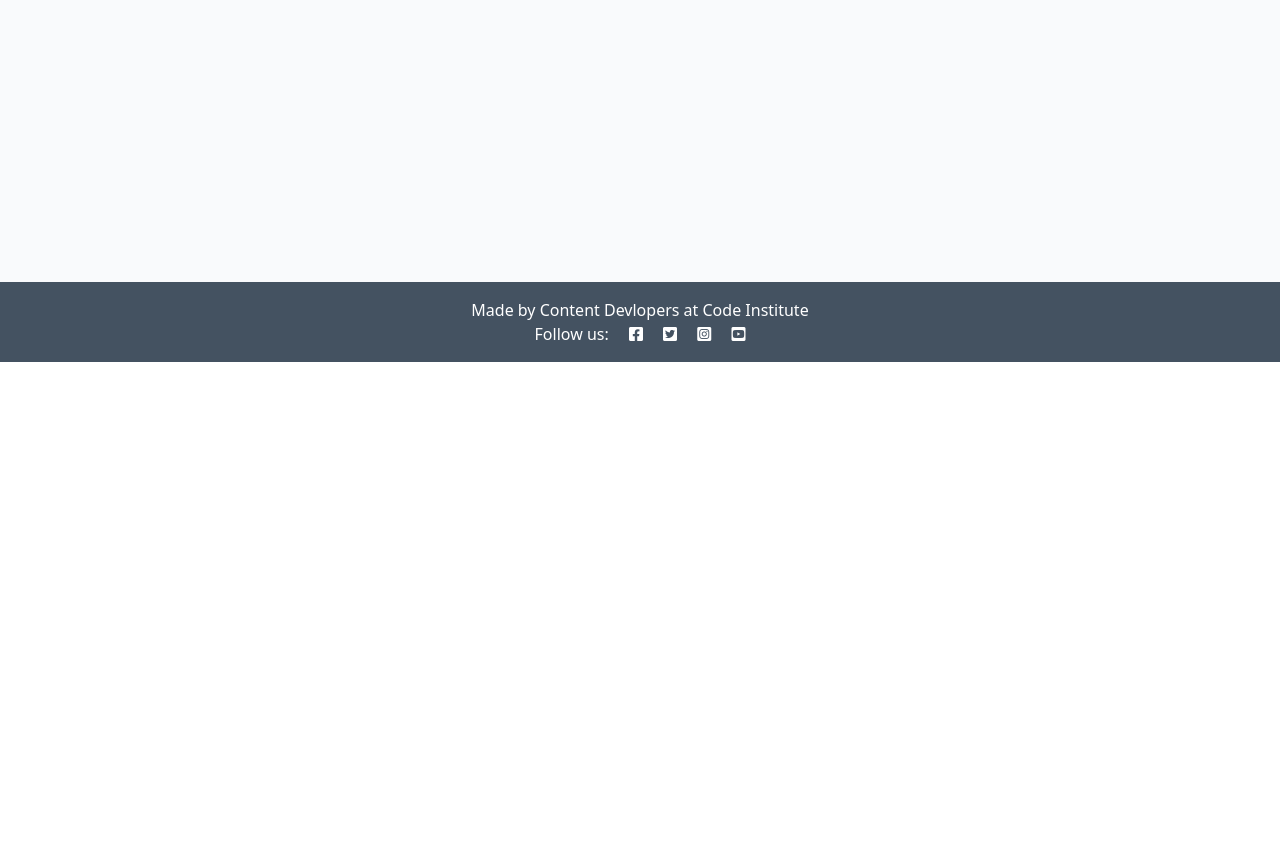
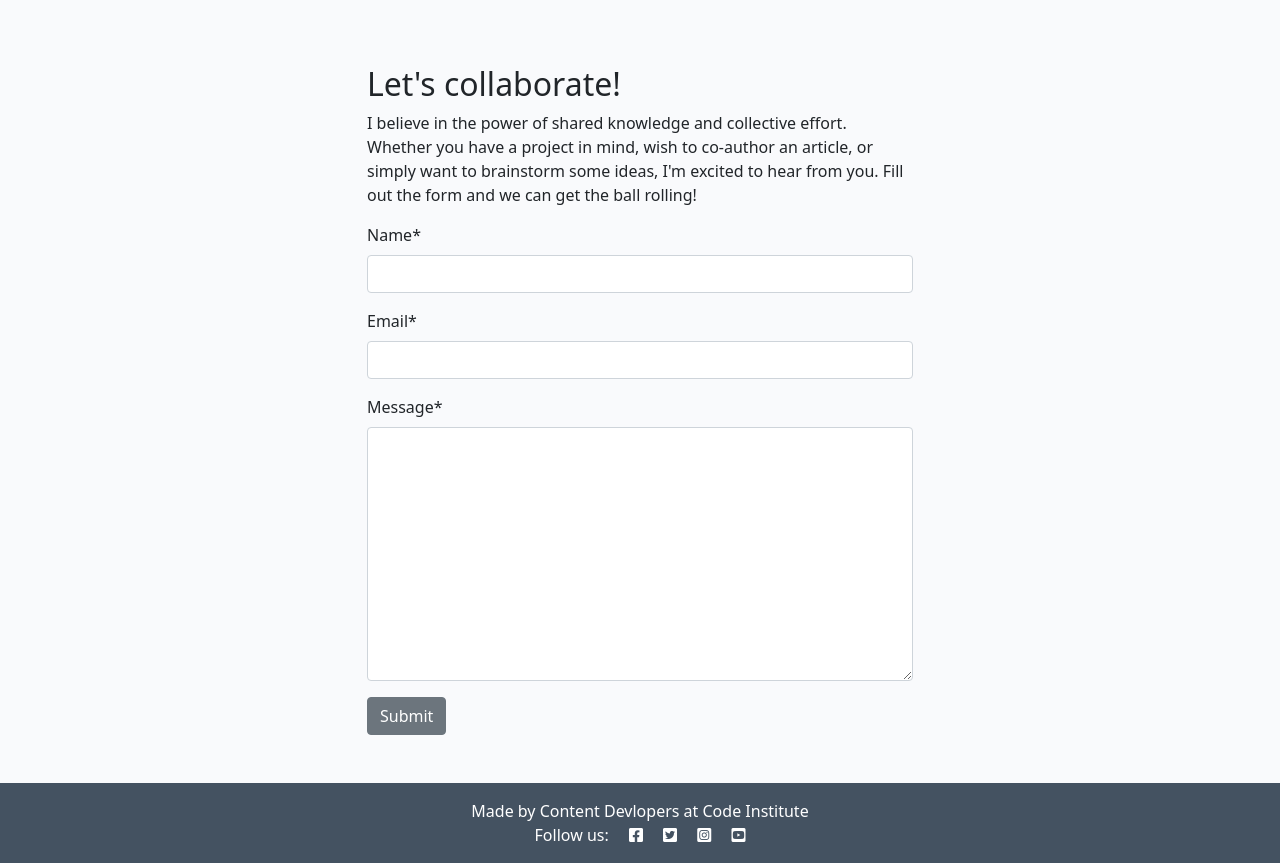
Before and after one commit to JOCPhys/Django-Blog-JOC, a Django app: page /about/ in a window 1280 px wide. Shown: the part 438-1301 px from the top of the page. Before the commit the page ends 800 px from the top, so only its background shows below. Run offline with Django 4.2, Linux system fonts and the light colour scheme; data that the repository does not hold is empty; some libraries are stand-ins or nearby versions.

Commit message:
Add collaborate request form - write POST handler in view and save submitted data to database

```diff
--- /dev/null
+++ b/about/forms.py
@@ -0,0 +1,8 @@
+from .models import CollaborateRequest
+from django import forms
+
+
+class CollaborateForm(forms.ModelForm):
+    class Meta:
+        model = CollaborateRequest
+        fields = ('name', 'email', 'message')
--- a/about/models.py
+++ b/about/models.py
@@ -8,3 +8,14 @@ class About(models.Model):
 
     def __str__(self):
         return self.title
+
+
+
+class CollaborateRequest(models.Model):
+    name = models.CharField(max_length=200)
+    email = models.EmailField()
+    message = models.TextField()
+    read = models.BooleanField(default=False)
+
+    def __str__(self):
+        return f"Collaboration request from {self.name}"
--- a/about/templates/about/about.html
+++ b/about/templates/about/about.html
@@ -1,23 +1,43 @@
 {% extends 'base.html' %}
+{% load static %}
+{% load crispy_forms_tags %}
+
 {% block content %}
-{% load static %}
 <div class="container mt-5">
     <div class="row">
-        <div class="col-4 text-center">
+        <div class="col-12 col-md-4 text-center">
             <img src="{% static 'images/nobody.jpg' %}" width="75%">
         </div>
-        <div class="col-8">
-            <!-- Title goes between these h2 tags -->
+        <div class="col-12 col-md-8">
             <h2>{{ about.title }}</h2>
-            <!-- Content goes directly underneath this -->
             {{ about.content | safe }}
         </div>
     </div>
     <div class="row">
         <div class="col text-right">
-            <!-- Updated on field goes in here -->
-            <p class="text-end"><em>Updated on: {{ about.updated_on }}</em></p>
+          <!-- Updated on field goes in here -->
+
+          <p class="text-end"><em>Updated on: {{ about.updated_on }}</em></p>
         </div>
-      </div>
+    </div>
+    <div class="row justify-content-center">
+        <div class="col-12 col-md-6 my-5">
+            <h2>Let's collaborate!</h2>
+            <p>I believe in the power of shared knowledge and collective effort.
+                Whether you have a project in mind, wish to co-author
+                an article, or simply want to brainstorm some ideas,
+                I'm excited to hear from you. Fill out the form
+                and we can get the ball rolling!</p>
+
+            <!-- add your form here. Your submit button should
+                                have the classes of btn, btn-secondary -->
+            <form method="post">
+                {{ collaborate_form | crispy }}
+               {% csrf_token %}
+               <button class="btn btn-secondary"
+                 type="submit">Submit</button>
+            </form>
+        </div>
+    </div>
 </div>
 {% endblock content %}
--- a/about/views.py
+++ b/about/views.py
@@ -1,15 +1,25 @@
 from django.shortcuts import render
+from django.contrib import messages
 from .models import About
+from .forms import CollaborateForm
 
 # Create your views here.
 def about_me(request):
-    """
-    Renders the About page
-    """
+
+    if request.method == "POST":
+        collaborate_form = CollaborateForm(data=request.POST)
+        if collaborate_form.is_valid():
+            collaborate_form.save()
+            messages.add_message(request, messages.SUCCESS, "Collaboration request received! I endeavour to respond within 2 working days.")
+
     about = About.objects.all().order_by('-updated_on').first()
+    collaborate_form = CollaborateForm()
 
     return render(
         request,
         "about/about.html",
-        {"about": about},
+        {
+            "about": about,
+            "collaborate_form": collaborate_form
+        },
     )
--- a/blog/views.py
+++ b/blog/views.py
@@ -45,6 +45,12 @@ def post_detail(request, slug):
 
     comment_form = CommentForm()
 
+    if request.method == "POST":
+        print("Received a POST request")
+
+    comment_form = CommentForm()
+    print("About to render template")
+
     return render(
         request,
         "blog/post_detail.html",
```
Also changed, not shown: about/admin.py (+13 -1 lines), about/migrations/0002_collaboraterequest.py (added).
